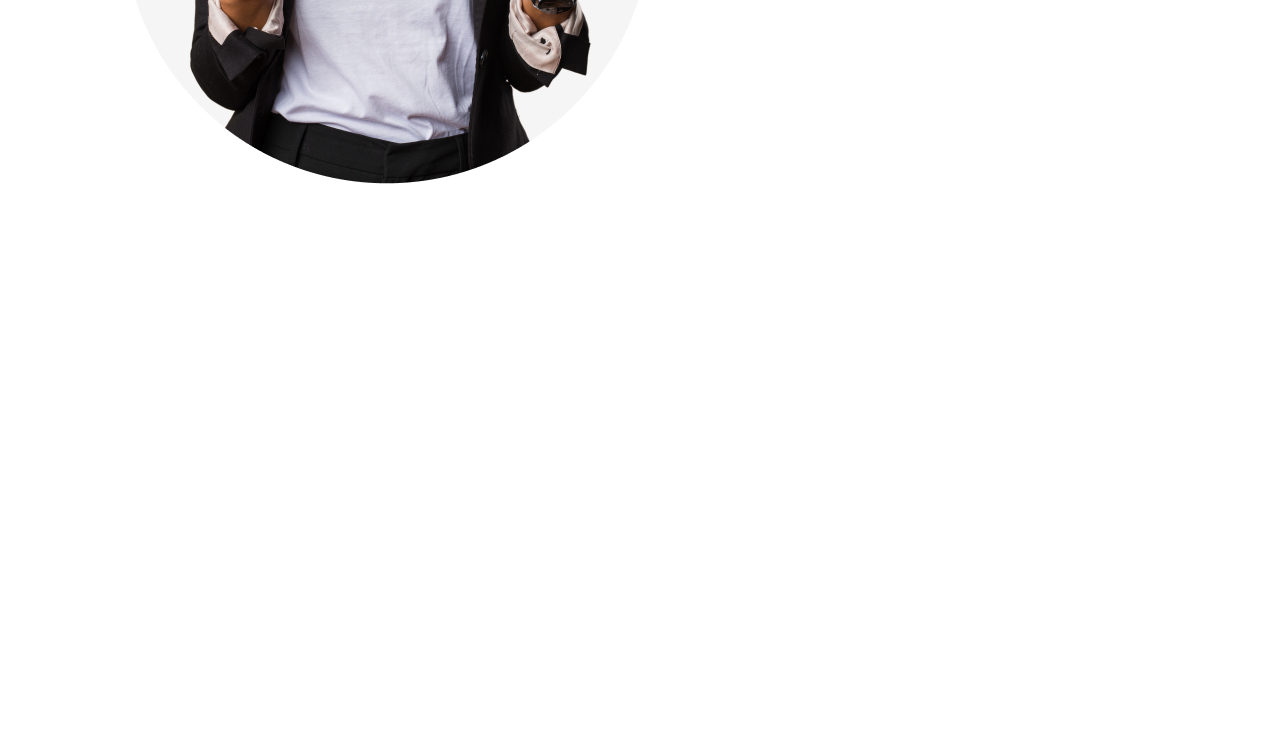
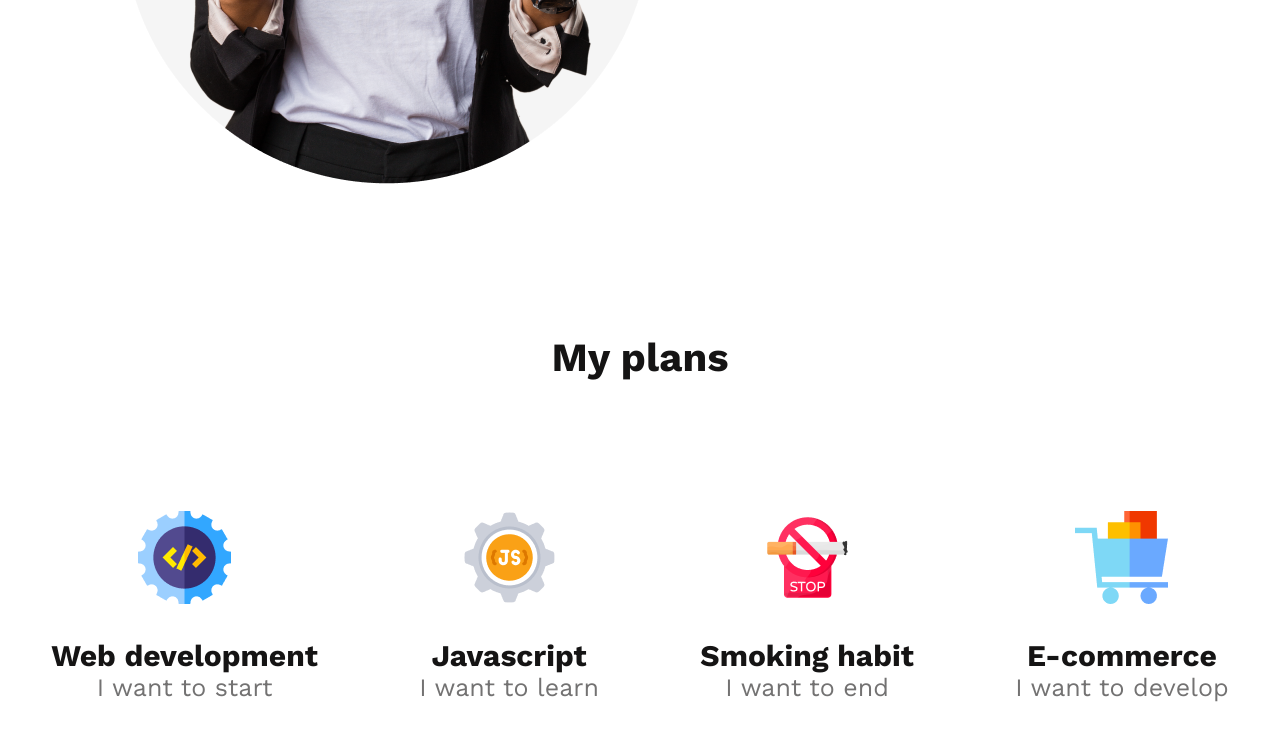
Before and after one commit to Mizanur2/HTML-CSS-practice-project-2, a plain HTML site: page index.html in a window 1280 px wide. Shown: the part 1600-2355 px from the top of the page. Before the commit the page ends 1884 px from the top, so only its background shows below. Drawn offline with nearby package versions, Linux system fonts and the light colour scheme.

Commit message:
plan section complete

```diff
--- a/index.html
+++ b/index.html
@@ -41,6 +41,32 @@
                 </ul>
             </div>
         </section>
+
+        <section class="plan">
+            <h2 class="plan-title">My plans</h2>
+            <div class="plan-items">
+                <div class="plan-item">
+                    <img src="images/icons/web.png" alt="">
+                    <h1>Web development</h1>
+                    <h2>I want to start</h2>
+                </div>
+                <div class="plan-item">
+                    <img src="images/icons/js.png" alt="">
+                    <h1>Javascript</h1>
+                    <h2>I want to learn</h2>
+                </div>
+                <div class="plan-item">
+                    <img src="images/icons/smoke.png" alt="">
+                    <h1>Smoking habit</h1>
+                    <h2>I want to end</h2>
+                </div>
+                <div class="plan-item">
+                    <img src="images/icons/ecom.png" alt="">
+                    <h1>E-commerce</h1>
+                    <h2>I want to develop</h2>
+                </div>
+            </div>
+        </section>
     </main>
     <footer>
 
--- a/styles/style.css
+++ b/styles/style.css
@@ -84,3 +84,40 @@
 .main-content img {
     margin: 100px 20px 100px 100px;
 }
+
+.plan-title {
+    text-align: center;
+    color: #151414;
+    font-size: 40px;
+    font-weight: 700;
+    margin: 50px 0px;
+}
+
+.plan-items {
+    display: flex;
+    justify-content: space-evenly;
+    margin: 50px 0px;
+}
+
+.plan-item {
+    text-align: center;
+    margin: 50px;
+}
+
+.plan-item img {
+    margin: 30px 0px;
+}
+
+.plan-item h1 {
+    color: #151414;
+    text-align: center;
+    font-size: 30px;
+    font-weight: 700;
+}
+
+.plan-item h2 {
+    color: #737272;
+    text-align: center;
+    font-size: 25px;
+    font-weight: 500;
+}
```
